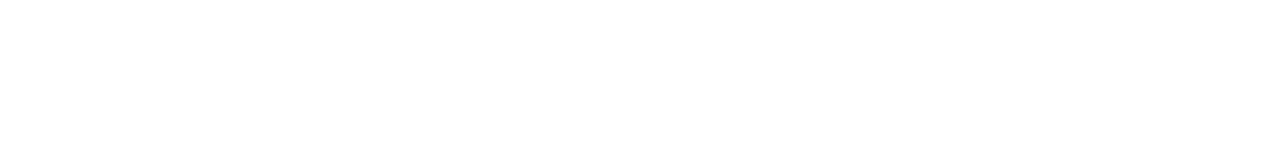
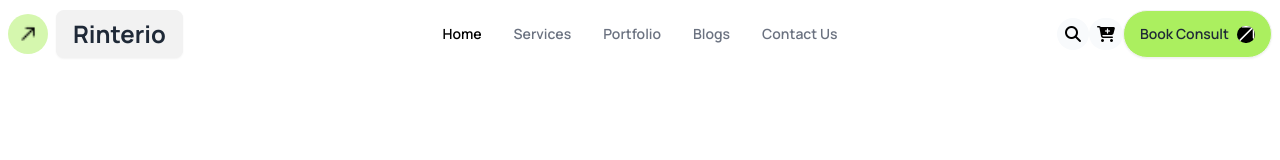
Before and after one commit to shohidulislam12/Assingment-3-solv, a plain HTML site: page index.html in a window 1280 px wide. Drawn offline with nearby package versions, Linux system fonts and the light colour scheme.

Commit message:
end nav section

```diff
--- a/index.html
+++ b/index.html
@@ -20,8 +20,8 @@
             theme: {
                 extend: {
                     colors: {
-                        primary: 'rgb(139, 195, 74)',
-                        secondary: 'rgb(17, 17, 17)',
+                        primary: '#ABEF5F80',
+                        secondary: '#ABEF5F',
                         body: 'rgb(248, 246, 243)',
                         accent: 'rgb(106, 151, 57)',
                         body_neutral: 'rgb(51, 51, 51)',
@@ -47,7 +47,48 @@
  </style>
 </head>
 <body>
-<header>
+<header class="text-black bg-[#FFFFFF]">
+    <!-- navigation bar -->
+<nav class="container mx-auto">
+    <div class="navbar bg-base-100">
+        <div class="navbar-start gap-2">
+
+            <img class="w-10 h-10 rounded-full text-black bg-primary" src="assets/icons8-arrow-up-right-24.png" alt="">  <a href="#" class="btn  text-2xl font-bold ">Rinterio</a>
+        </div>
+        <div class="navbar-center hidden lg:flex">
+          <ul class="menu menu-horizontal px-1">
+            <li class="text-black    hover:text-[#84cc16]  font-semibold"><a>Home</a></li>
+            <li class="text-gray-500 hover:text-[#84cc16] font-semibold"><a>Services</a></li>
+            <li class="text-gray-500 hover:text-[#84cc16] font-semibold"><a>Portfolio</a></li>
+            <li class="text-gray-500 hover:text-[#84cc16] font-semibold"><a>Blogs</a></li>
+            <li class="text-gray-500 hover:text-[#84cc16] font-semibold"><a>Contact Us</a></li>
+          </ul>
+        </div>
+        <div class="navbar-end">
+            <div class="dropdown sm:order-2 ">
+                <div tabindex="0" role="button" class=" lg:hidden">
+
+                    <i class="fa-solid fa-bars rounded-full p-5 bg-slate-100"></i>
+                </div>
+                <ul
+                  tabindex="0"
+                  class="menu menu-sm dropdown-content bg-base-100 rounded-box z-[1] mt-3 w-52 p-2 right-0 shadow">
+                  <li class="text-black    hover:text-[#84cc16]  font-semibold"><a>Home</a></li>
+                  <li class="text-gray-500 hover:text-[#84cc16] font-semibold"><a>Services</a></li>
+                  <li class="text-gray-500 hover:text-[#84cc16] font-semibold"><a>Portfolio</a></li>
+                  <li class="text-gray-500 hover:text-[#84cc16] font-semibold"><a>Blogs</a></li>
+                  <li class="text-gray-500 hover:text-[#84cc16] font-semibold"><a>Contact Us</a></li>
+                </ul>
+              </div >
+          <span class="flex items-center justify-between hidden sm:flex  sm:order-1 ">
+            <i class="fa-solid fa-magnifying-glass  p-2 bg-[#f8fafc] rounded-full "></i>
+            <i class="fa-solid fa-cart-plus  p-2 bg-[#f8fafc] rounded-full "></i>
+      <a class="btn bg-secondary hidden sm:flex rounded-3xl" href="#">Book Consult  <img class="rounded-full  bg-black p-0 " src="assets/arrow.png " alt="">   </a>
+          </span>
+        </div>
+      </div>
+</nav>
+<!-- end nav section -->
 
 
 </header>
```
Also changed, not shown: assets/arrow.png (added), assets/arrow1.png (added), assets/icons8-arrow-up-right-24.png (added).
